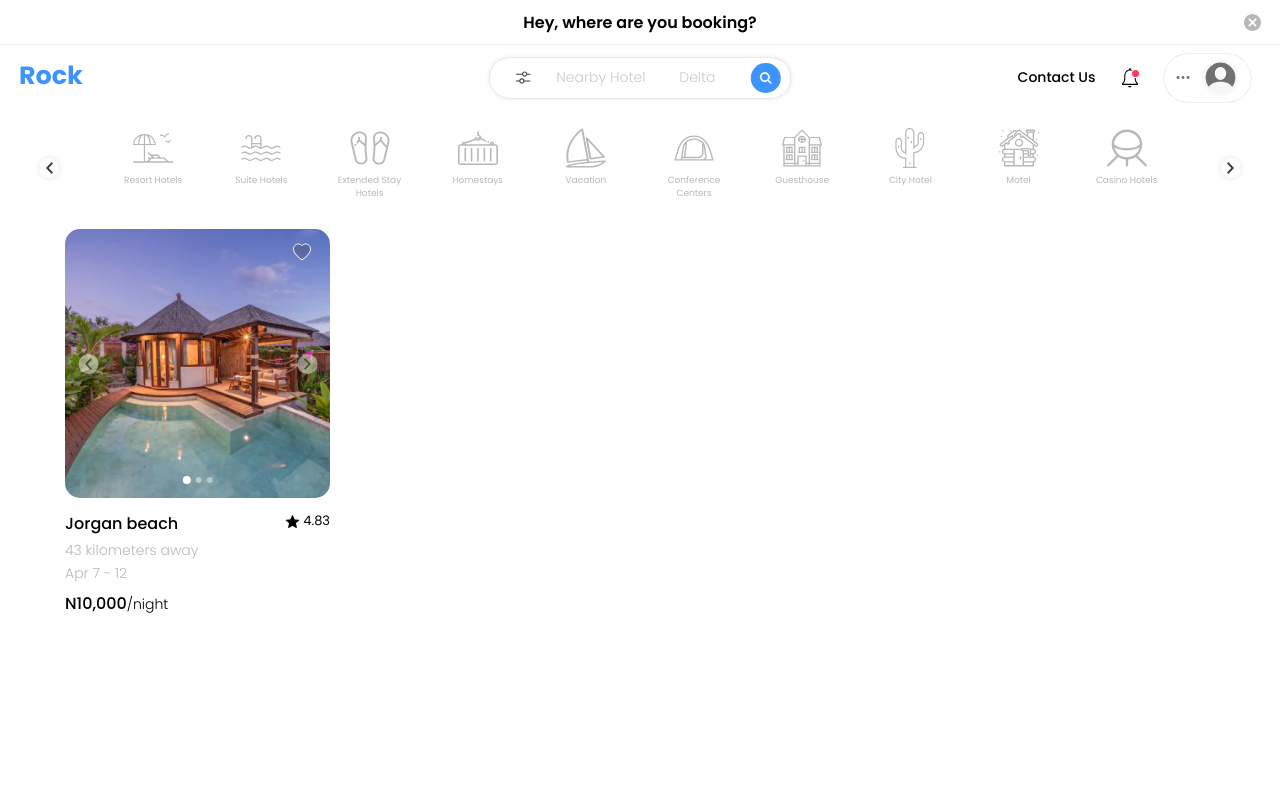
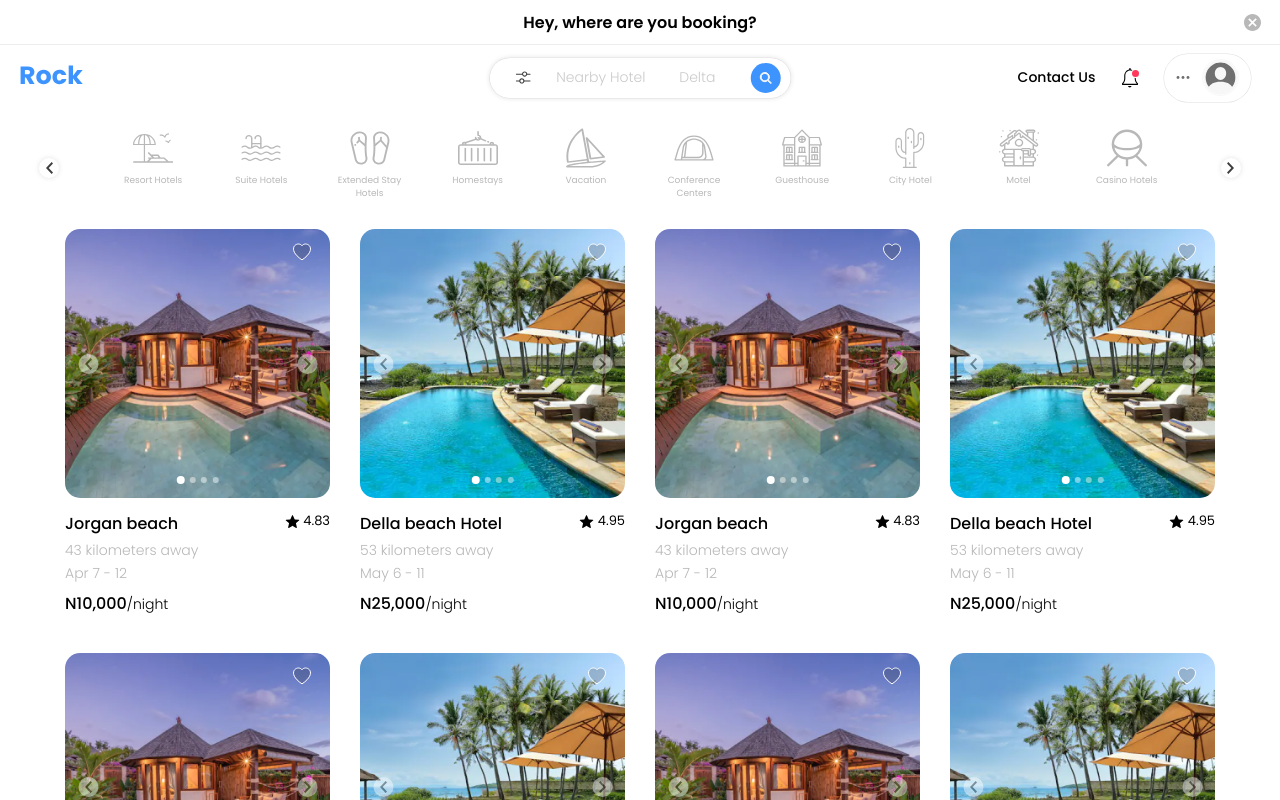
Before and after one commit to unnamed-lab/lemuel-hotel-reservation, a React (Vite) app: page / in a window 1280 px wide. Shown: the top 800 px of the page. Built offline with nearby package versions, Linux system fonts and the light colour scheme.

Commit message:
catalogue item: next and prev button functionality added

```diff
--- a/src/components/layout/Catalogue.jsx
+++ b/src/components/layout/Catalogue.jsx
@@ -1,6 +1,8 @@
+import { useEffect, useRef, useState } from "react";
 import "../../styles/css/app.css";
 
 function CatalogueItem({
+  id,
   img,
   title,
   distance,
@@ -9,9 +11,79 @@ function CatalogueItem({
   rating,
   url,
 }) {
+  let currentIndex = 0;
+  let prevIndex= null;
+  const [curIndex, setIndex] = useState(currentIndex);
+  const carouselBody = useRef(null);
+  const carouselItems = useRef(null);
+  const carouselItemButton = useRef(null);
+  const carouselPrevBtn = useRef(null);
+  const carouselNextBtn = useRef(null);
+
+  useEffect(() => {
+    carouselBody.current = document.querySelector(
+      `.card-thumbnail.carousel-key--${id}`
+    );
+    carouselItems.current = document.querySelectorAll(
+      `.card-thumbnail--image.container-key--${id}`
+    );
+    carouselItemButton.current = document.querySelectorAll(
+      `.card-thumbnail-switch--btn.card-switch-key-${id}`
+    );
+    carouselItemButton.current[0].classList.add("active");
+    carouselPrevBtn.current = document.querySelector(
+      `.card-thumbnail--swipe_btn.btn-left.swipe-btn-${id}`
+    );
+    carouselNextBtn.current = document.querySelector(
+      `.card-thumbnail--swipe_btn.btn-right.swipe-btn-${id}`
+    );
+  }, [id]);
+
+//   useEffect(() => {
+//     curIndex === 0
+//       ? carouselPrevBtn.current.classList.add("hide")
+//       : carouselPrevBtn.current.classList.contains("hide") === true
+//       ? carouselPrevBtn.current.classList.remove("hide")
+//       : null;
+
+//     curIndex === carouselItems.current.length
+//       ? carouselNextBtn.current.classList.add("hide")
+//       : carouselNextBtn.current.classList.contains("hide") === true
+//       ? carouselNextBtn.current.classList.remove("hide")
+//       : null;
+//   }, [curIndex]);
+
+  function updateCarousel() {
+    const itemWidth = carouselItems.current[0].clientWidth;
+    // carouselItemButton.current[
+    //   (currentIndex - 1 + carouselItems.current.length) %
+    //     carouselItems.current.length
+    // ].classList.remove("active");
+    carouselItemButton.current[prevIndex].classList.remove("active");
+    carouselItemButton.current[currentIndex].classList.add("active");
+    carouselBody.current.style.transform = `translateX(${
+      -currentIndex * itemWidth
+    }px)`;
+  }
+
+  function nextSlide() {
+    prevIndex = currentIndex;
+    currentIndex = (currentIndex + 1) % carouselItems.current.length;
+    // Get the index of the next item.
+    updateCarousel();
+  }
+
+  function prevSlide() {
+    prevIndex = currentIndex;
+    currentIndex =
+      (currentIndex - 1 + carouselItems.current.length) %
+      carouselItems.current.length;
+    updateCarousel();
+  }
+
   return (
     <>
-      <div className="catalogue-item--card">
+      <div key={id} className="catalogue-item--card">
         <button type="button" className="card-favourite btn-borderless">
           <svg
             width="18"
@@ -28,8 +100,9 @@ function CatalogueItem({
             />
           </svg>
         </button>
-        <div className="card-thumbnail--carousel">
-          <div className="card-thumnail">
+        <div className={`card-thumbnail--carousel`}>
+          <div className="card-thumbnail--carousel_container">
+            <div className={`card-thumbnail carousel-key--${id}`}>
               {img.map((el, key) => {
                 return (
                   <img
@@ -37,7 +110,7 @@ function CatalogueItem({
                     src={el}
                     alt={`${title}: Preview image ${key}`}
                     title={`${title}: Preview image ${key}`}
-                  className="card-thumbnail--image"
+                    className={`card-thumbnail--image container-key--${id}`}
                   />
                 );
               })}
@@ -45,7 +118,8 @@ function CatalogueItem({
             <div className="card-thumbnail--swipe">
               <button
                 type="button"
-              className="card-thumbnail--swipe_btn btn-left"
+                className={`card-thumbnail--swipe_btn btn-left swipe-btn-${id}`}
+                onClick={prevSlide}
               >
                 <svg
                   width="7"
@@ -62,7 +136,8 @@ function CatalogueItem({
               </button>
               <button
                 type="button"
-              className="card-thumbnail--swipe_btn btn-right"
+                className={`card-thumbnail--swipe_btn btn-right swipe-btn-${id}`}
+                onClick={nextSlide}
               >
                 <svg
                   width="7"
@@ -79,18 +154,18 @@ function CatalogueItem({
               </button>
             </div>
             <div className="card-thumbnail-switch">
+              {img.map((el, key) => {
+                return (
+                  <>
                     <button
+                      key={key}
                       type="button"
-              className="card-thumbnail-switch--btn btn-borderless active"
+                      className={`card-thumbnail-switch--btn btn-borderless card-switch-key-${id}`}
                     ></button>
-            <button
-              type="button"
-              className="card-thumbnail-switch--btn btn-borderless"
-            ></button>
-            <button
-              type="button"
-              className="card-thumbnail-switch--btn btn-borderless"
-            ></button>
+                  </>
+                );
+              })}
+            </div>
           </div>
         </div>
         <a href={url} className="card-redirect">
--- a/src/pages/Home.jsx
+++ b/src/pages/Home.jsx
@@ -468,23 +468,170 @@ function CategoryCarousel() {
 }
 
 function Catalogue() {
+  const catalogue = [
+    {
+      title: "Jorgan beach",
+      img: [
+        "/public/beach-01.png",
+        "/public/beach-02.png",
+        "/public/beach-03.png",
+        "/public/beach-04.png",
+      ],
+      distance: 43,
+      available: "Apr 7 - 12",
+      price: "10,000",
+      rating: 4.83,
+      url: "#",
+    },
+    {
+      title: "Della beach Hotel",
+      img: [
+        "/public/resort-01.png",
+        "/public/resort-02.png",
+        "/public/resort-03.png",
+        "/public/resort-04.png",
+      ],
+      distance: 53,
+      available: "May 6 - 11",
+      price: "25,000",
+      rating: 4.95,
+      url: "#",
+    },
+    {
+      title: "Jorgan beach",
+      img: [
+        "/public/beach-01.png",
+        "/public/beach-02.png",
+        "/public/beach-03.png",
+        "/public/beach-04.png",
+      ],
+      distance: 43,
+      available: "Apr 7 - 12",
+      price: "10,000",
+      rating: 4.83,
+      url: "#",
+    },
+    {
+      title: "Della beach Hotel",
+      img: [
+        "/public/resort-01.png",
+        "/public/resort-02.png",
+        "/public/resort-03.png",
+        "/public/resort-04.png",
+      ],
+      distance: 53,
+      available: "May 6 - 11",
+      price: "25,000",
+      rating: 4.95,
+      url: "#",
+    },
+    {
+      title: "Jorgan beach",
+      img: [
+        "/public/beach-01.png",
+        "/public/beach-02.png",
+        "/public/beach-03.png",
+        "/public/beach-04.png",
+      ],
+      distance: 43,
+      available: "Apr 7 - 12",
+      price: "10,000",
+      rating: 4.83,
+      url: "#",
+    },
+    {
+      title: "Della beach Hotel",
+      img: [
+        "/public/resort-01.png",
+        "/public/resort-02.png",
+        "/public/resort-03.png",
+        "/public/resort-04.png",
+      ],
+      distance: 53,
+      available: "May 6 - 11",
+      price: "25,000",
+      rating: 4.95,
+      url: "#",
+    },
+    {
+      title: "Jorgan beach",
+      img: [
+        "/public/beach-01.png",
+        "/public/beach-02.png",
+        "/public/beach-03.png",
+        "/public/beach-04.png",
+      ],
+      distance: 43,
+      available: "Apr 7 - 12",
+      price: "10,000",
+      rating: 4.83,
+      url: "#",
+    },
+    {
+      title: "Della beach Hotel",
+      img: [
+        "/public/resort-01.png",
+        "/public/resort-02.png",
+        "/public/resort-03.png",
+        "/public/resort-04.png",
+      ],
+      distance: 53,
+      available: "May 6 - 11",
+      price: "25,000",
+      rating: 4.95,
+      url: "#",
+    },
+    {
+      title: "Jorgan beach",
+      img: [
+        "/public/beach-01.png",
+        "/public/beach-02.png",
+        "/public/beach-03.png",
+        "/public/beach-04.png",
+      ],
+      distance: 43,
+      available: "Apr 7 - 12",
+      price: "10,000",
+      rating: 4.83,
+      url: "#",
+    },
+    {
+      title: "Della beach Hotel",
+      img: [
+        "/public/resort-01.png",
+        "/public/resort-02.png",
+        "/public/resort-03.png",
+        "/public/resort-04.png",
+      ],
+      distance: 53,
+      available: "May 6 - 11",
+      price: "25,000",
+      rating: 4.95,
+      url: "#",
+    },
+  ];
   return (
     <>
       <section className="catalogue-section">
-        <CatalogueItem
-          title={"Jorgan beach"}
-          img={[
-            "/public/beach-01.png",
-            "/public/beach-02.png",
-            "/public/beach-03.png",
-            "/public/beach-04.png",
-          ]}
-          distance={43}
-          available={"Apr 7 - 12"}
-          price={"10,000"}
-          rating={4.83}
-          url={"#"}
-        />
+        {catalogue
+          .filter((x, key) => key <= 11)
+          .map((el, key) => {
+            return (
+              <>
+                <CatalogueItem
+                  key={key}
+                  id={key}
+                  title={el.title}
+                  img={el.img}
+                  distance={el.distance}
+                  available={el.available}
+                  price={el.price}
+                  rating={el.rating}
+                  url={el.url}
+                />
+              </>
+            );
+          })}
       </section>
     </>
   );
--- a/src/styles/css/app.css
+++ b/src/styles/css/app.css
@@ -209,17 +209,21 @@
   position: relative;
   margin-bottom: 1rem;
 }
-.catalogue-section .catalogue-item--card .card-thumbnail--carousel .card-thumnail {
-  display: flex;
+.catalogue-section .catalogue-item--card .card-thumbnail--carousel .card-thumbnail--carousel_container {
+  position: relative;
   overflow: hidden;
   border-radius: 15px;
+}
+.catalogue-section .catalogue-item--card .card-thumbnail--carousel .card-thumbnail--carousel_container .card-thumbnail {
+  display: flex;
   width: 100%;
   aspect-ratio: 1/1.015;
+  transition: all 2s ease;
 }
-.catalogue-section .catalogue-item--card .card-thumbnail--carousel .card-thumnail .card-thumbnail--image {
+.catalogue-section .catalogue-item--card .card-thumbnail--carousel .card-thumbnail--carousel_container .card-thumbnail .card-thumbnail--image {
   width: 100%;
 }
-.catalogue-section .catalogue-item--card .card-thumbnail--carousel .card-thumbnail--swipe {
+.catalogue-section .catalogue-item--card .card-thumbnail--carousel .card-thumbnail--carousel_container .card-thumbnail--swipe {
   position: absolute;
   display: flex;
   width: 100%;
@@ -227,7 +231,7 @@
   left: 50%;
   transform: translate(-50%, -50%);
 }
-.catalogue-section .catalogue-item--card .card-thumbnail--carousel .card-thumbnail--swipe .card-thumbnail--swipe_btn {
+.catalogue-section .catalogue-item--card .card-thumbnail--carousel .card-thumbnail--carousel_container .card-thumbnail--swipe .card-thumbnail--swipe_btn {
   cursor: pointer;
   display: flex;
   width: 20px;
@@ -240,22 +244,25 @@
   opacity: 0.45;
   transition: opacity 1s ease;
 }
-.catalogue-section .catalogue-item--card .card-thumbnail--carousel .card-thumbnail--swipe .card-thumbnail--swipe_btn:hover {
+.catalogue-section .catalogue-item--card .card-thumbnail--carousel .card-thumbnail--carousel_container .card-thumbnail--swipe .card-thumbnail--swipe_btn.hide {
+  display: none;
+}
+.catalogue-section .catalogue-item--card .card-thumbnail--carousel .card-thumbnail--carousel_container .card-thumbnail--swipe .card-thumbnail--swipe_btn:hover {
   opacity: 0.8;
 }
-.catalogue-section .catalogue-item--card .card-thumbnail--carousel .card-thumbnail--swipe .card-thumbnail--swipe_btn.btn-left {
+.catalogue-section .catalogue-item--card .card-thumbnail--carousel .card-thumbnail--carousel_container .card-thumbnail--swipe .card-thumbnail--swipe_btn.btn-left {
   margin-right: auto;
 }
-.catalogue-section .catalogue-item--card .card-thumbnail--carousel .card-thumbnail--swipe .card-thumbnail--swipe_btn.btn-right {
+.catalogue-section .catalogue-item--card .card-thumbnail--carousel .card-thumbnail--carousel_container .card-thumbnail--swipe .card-thumbnail--swipe_btn.btn-right {
   margin-left: auto;
 }
-.catalogue-section .catalogue-item--card .card-thumbnail--carousel .card-thumbnail--swipe .card-thumbnail--swipe_btn svg {
+.catalogue-section .catalogue-item--card .card-thumbnail--carousel .card-thumbnail--carousel_container .card-thumbnail--swipe .card-thumbnail--swipe_btn svg {
   margin: auto;
 }
-.catalogue-section .catalogue-item--card .card-thumbnail--carousel .card-thumbnail--swipe .card-thumbnail--swipe_btn svg > path {
+.catalogue-section .catalogue-item--card .card-thumbnail--carousel .card-thumbnail--carousel_container .card-thumbnail--swipe .card-thumbnail--swipe_btn svg > path {
   fill: #3E3E3E;
 }
-.catalogue-section .catalogue-item--card .card-thumbnail--carousel .card-thumbnail-switch {
+.catalogue-section .catalogue-item--card .card-thumbnail--carousel .card-thumbnail--carousel_container .card-thumbnail-switch {
   position: absolute;
   display: flex;
   flex-wrap: wrap;
@@ -267,7 +274,7 @@
   left: 50%;
   transform: translate(-50%, 0);
 }
-.catalogue-section .catalogue-item--card .card-thumbnail--carousel .card-thumbnail-switch .card-thumbnail-switch--btn {
+.catalogue-section .catalogue-item--card .card-thumbnail--carousel .card-thumbnail--carousel_container .card-thumbnail-switch .card-thumbnail-switch--btn {
   padding-block: 0;
   padding-inline: 0;
   width: 6px;
@@ -278,10 +285,10 @@
   opacity: 0.45;
   transition: all 1s ease;
 }
-.catalogue-section .catalogue-item--card .card-thumbnail--carousel .card-thumbnail-switch .card-thumbnail-switch--btn:hover {
+.catalogue-section .catalogue-item--card .card-thumbnail--carousel .card-thumbnail--carousel_container .card-thumbnail-switch .card-thumbnail-switch--btn:hover {
   opacity: 0.7;
 }
-.catalogue-section .catalogue-item--card .card-thumbnail--carousel .card-thumbnail-switch .card-thumbnail-switch--btn.active {
+.catalogue-section .catalogue-item--card .card-thumbnail--carousel .card-thumbnail--carousel_container .card-thumbnail-switch .card-thumbnail-switch--btn.active {
   opacity: 1;
   width: 8px;
   height: 8px;
--- a/src/styles/scss/app.scss
+++ b/src/styles/scss/app.scss
@@ -168,7 +168,7 @@
 
   @include responsive(mobile) {
     grid-template-columns: 1fr;
-    padding: .5rem 3rem;
+    padding: 0.5rem 3rem;
   }
 
   .catalogue-item--card {
@@ -231,12 +231,16 @@
       position: relative;
       margin-bottom: 1rem;
 
-      .card-thumnail {
-        display: flex;
+      .card-thumbnail--carousel_container {
+        position: relative;
         overflow: hidden;
         border-radius: 15px;
+
+        .card-thumbnail {
+          display: flex;
           width: 100%;
           aspect-ratio: 1/1.015;
+          transition: all 2s ease;
 
           .card-thumbnail--image {
             width: 100%;
@@ -263,6 +267,10 @@
             background-color: $white;
             opacity: 0.45;
             transition: opacity 1s ease;
+
+            &.hide {
+              display: none;
+            }
 
             &:hover {
               opacity: 0.8;
@@ -319,6 +327,7 @@
           }
         }
       }
+    }
     .card-redirect {
       position: relative;
       width: 100%;
@@ -366,7 +375,7 @@
           font-variant: tabular-nums;
 
           svg {
-            margin-right: .25rem;
+            margin-right: 0.25rem;
           }
         }
       }
```
Also changed, not shown: 1 other file (tests, documents, lock files or other folders). Lines whose indentation alone changed are shown as unchanged.
